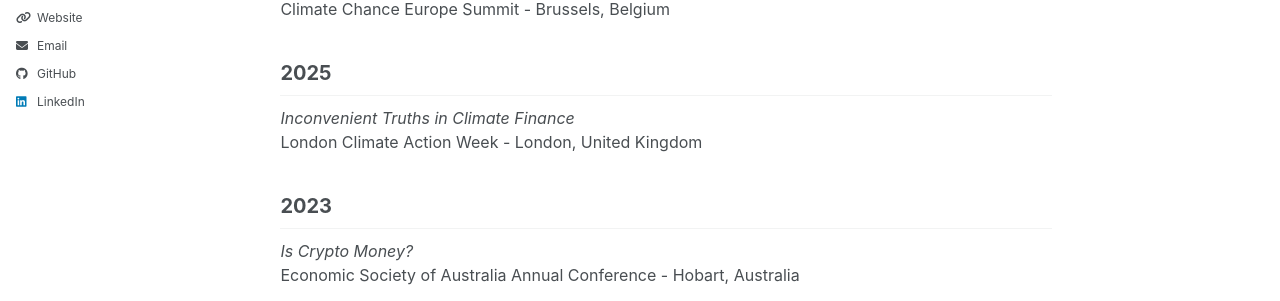
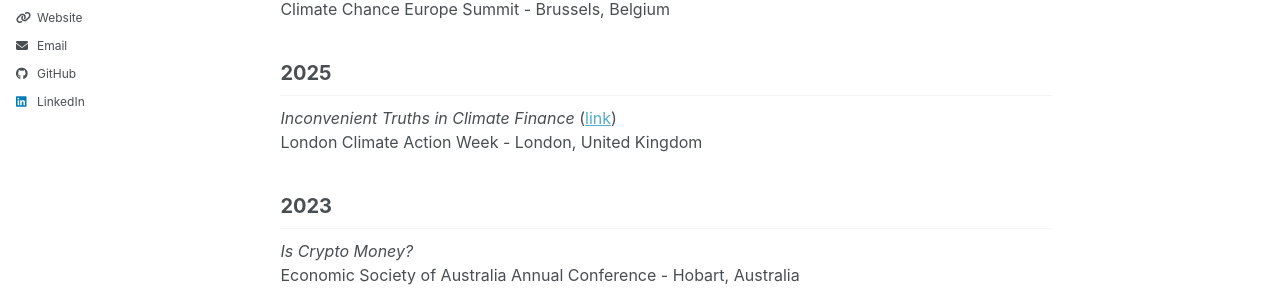
Before and after one commit to charlescoverdale/charlescoverdale.github.io, a Jekyll site: the page built from _pages/speaking.md, in a window 1280 px wide. Shown: the part 413-714 px from the top of the page. Built offline with Jekyll 4.4.1, drawn with Linux system fonts in a browser that asks for light colours; a script that is not in the unit is left out.

Commit message:
Add LinkedIn link to LCAW 2025 speaking entry

```diff
--- a/_pages/speaking.md
+++ b/_pages/speaking.md
@@ -20,7 +20,7 @@ Climate Chance Europe Summit - Brussels, Belgium
 
 ## 2025
 
-*Inconvenient Truths in Climate Finance*<br>
+*Inconvenient Truths in Climate Finance* ([link](https://www.linkedin.com/posts/charlescoverdale_climate-economics-share-7343190596724977666-WkhF/))<br>
 London Climate Action Week - London, United Kingdom
 
 ## 2023
```
